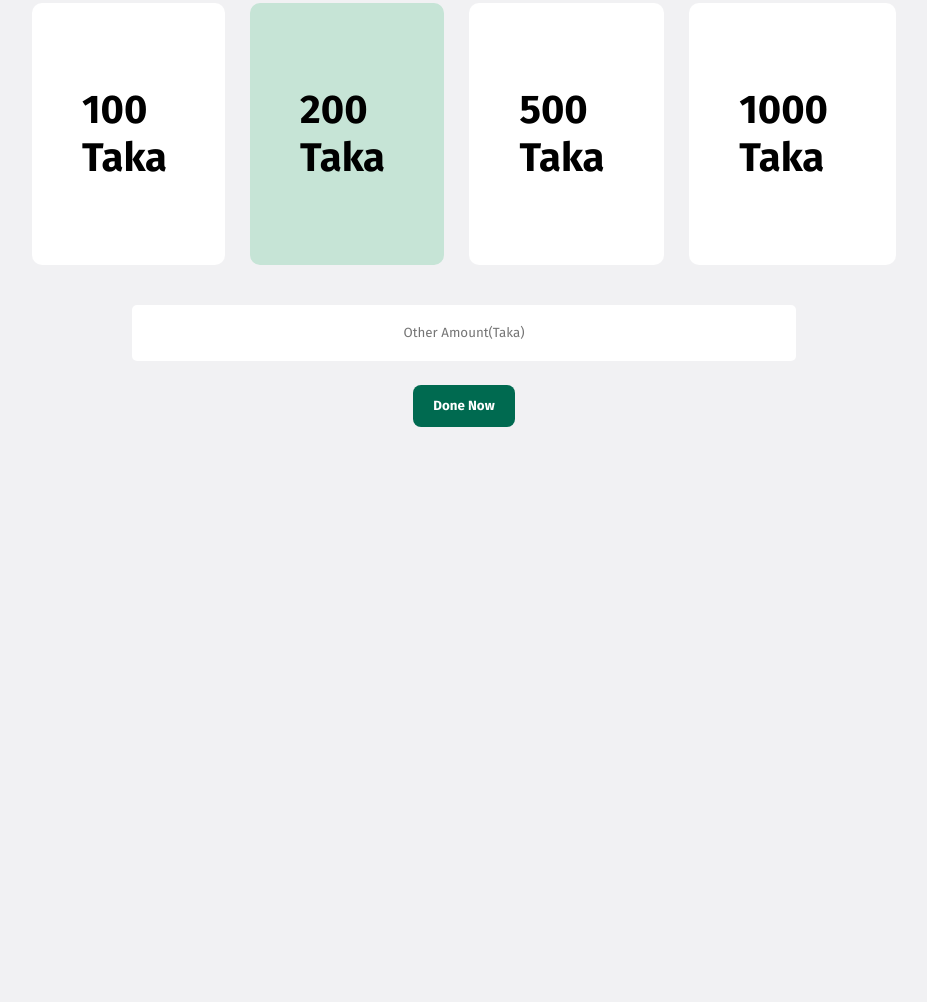
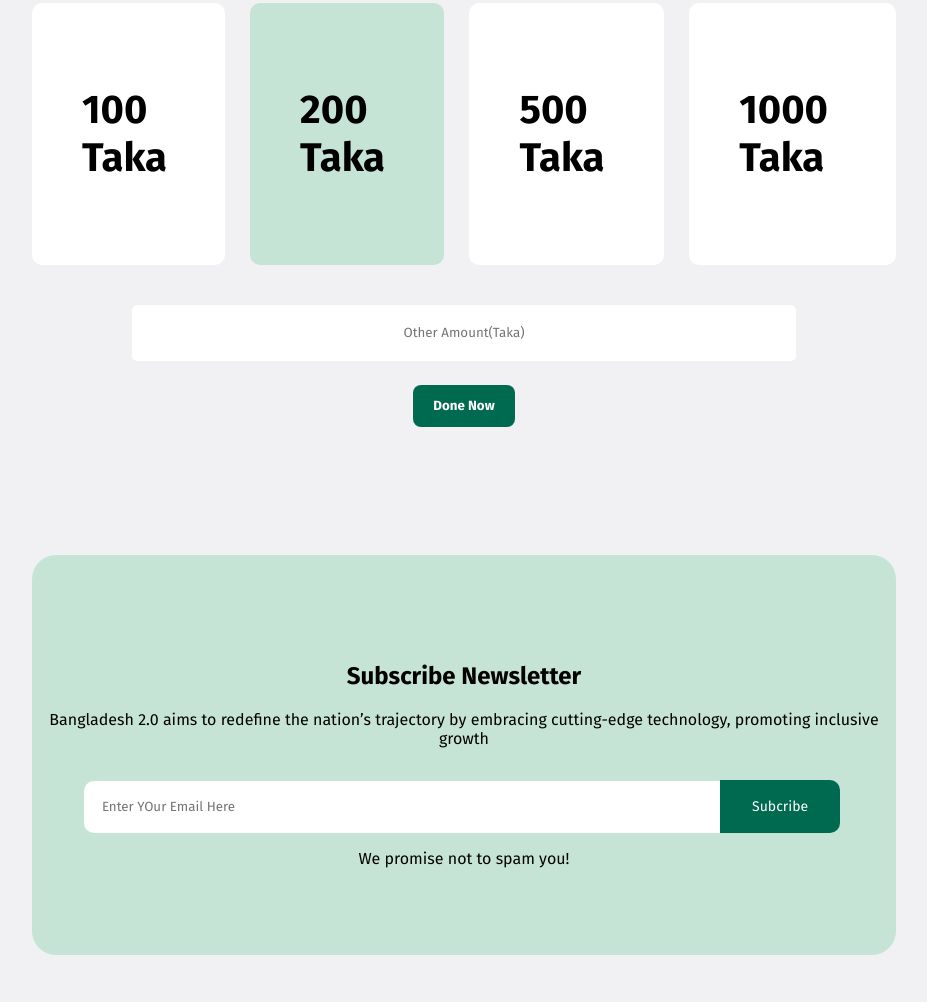
Before and after one commit to Deepu5063/Assignment-one, a plain HTML site: page index.html in a window 1280 px wide. Shown: the part 3214-4216 px from the top of the page, without its empty margins (176-1103 px from the left). Before the commit the page ends 3733 px from the top, so only its background shows below. Drawn offline with Linux system fonts and the light colour scheme.

Commit message:
subscribe done

```diff
--- a/index.html
+++ b/index.html
@@ -139,6 +139,23 @@
         </div>
      </section>
      <!-- donate done -->
+      <!-- subcribe section start -->
+      <section class="newsletter">
+        <div class="wrapper">
+            <div class="content">
+                <h1 class="text-center">
+                    Subscribe Newsletter
+                </h1>
+                <p class="text-center">Bangladesh 2.0 aims to redefine the nation’s trajectory by embracing cutting-edge technology, promoting inclusive growth</p>
+            </div>
+            <div class="field">
+                <input type="text" placeholder="Enter YOur Email Here">
+                <button class="subbtn">Subcribe</button>
+            </div>
+            <span class="text-center">We promise not to spam you!</span>
+        </div>
+
+      </section>
 
 </body>
 </html>
--- a/style/style.css
+++ b/style/style.css
@@ -192,6 +192,7 @@ nav li a{
     transition: 0.3s;
     cursor: pointer;
  }
+ /* donate */
  .donate{
     margin: 0 auto ;
     padding: 44px 200px;
@@ -251,3 +252,44 @@ nav li a{
     background-color: #021a13;
     color: white;
  }
+ /* donate complet */
+ .newsletter{
+    padding: 44px 200px;
+    margin: 0 auto;
+ }
+ .newsletter .wrapper{
+    border-radius: 24px;
+    display: flex;
+    flex-direction: column;
+    justify-content: center;
+    align-items: center;
+    gap: 16px;
+    height: 400px;
+    background-color: #C6E4D6;
+}
+ .newsletter .field input{
+    border: none;
+    width: 600px;
+    padding: 18px;
+    border-top-left-radius: 10px;
+    border-bottom-left-radius: 10px;
+ }
+ .newsletter .field button{
+  padding:18px 20px ;
+  background-color: #006A50;
+  color: white;
+  width: 120px;
+  font-size: 14px;
+  font-weight: 400;
+  border-top-right-radius: 10px;
+  border-bottom-right-radius: 10px;
+  border: none;
+  position: relative;
+  cursor: pointer;
+  left: -4px;
+  transition: 0.3s;
+ }
+ .newsletter .field button:hover{
+    background-color: #60b9a3;
+    color: black;
+ }
```
